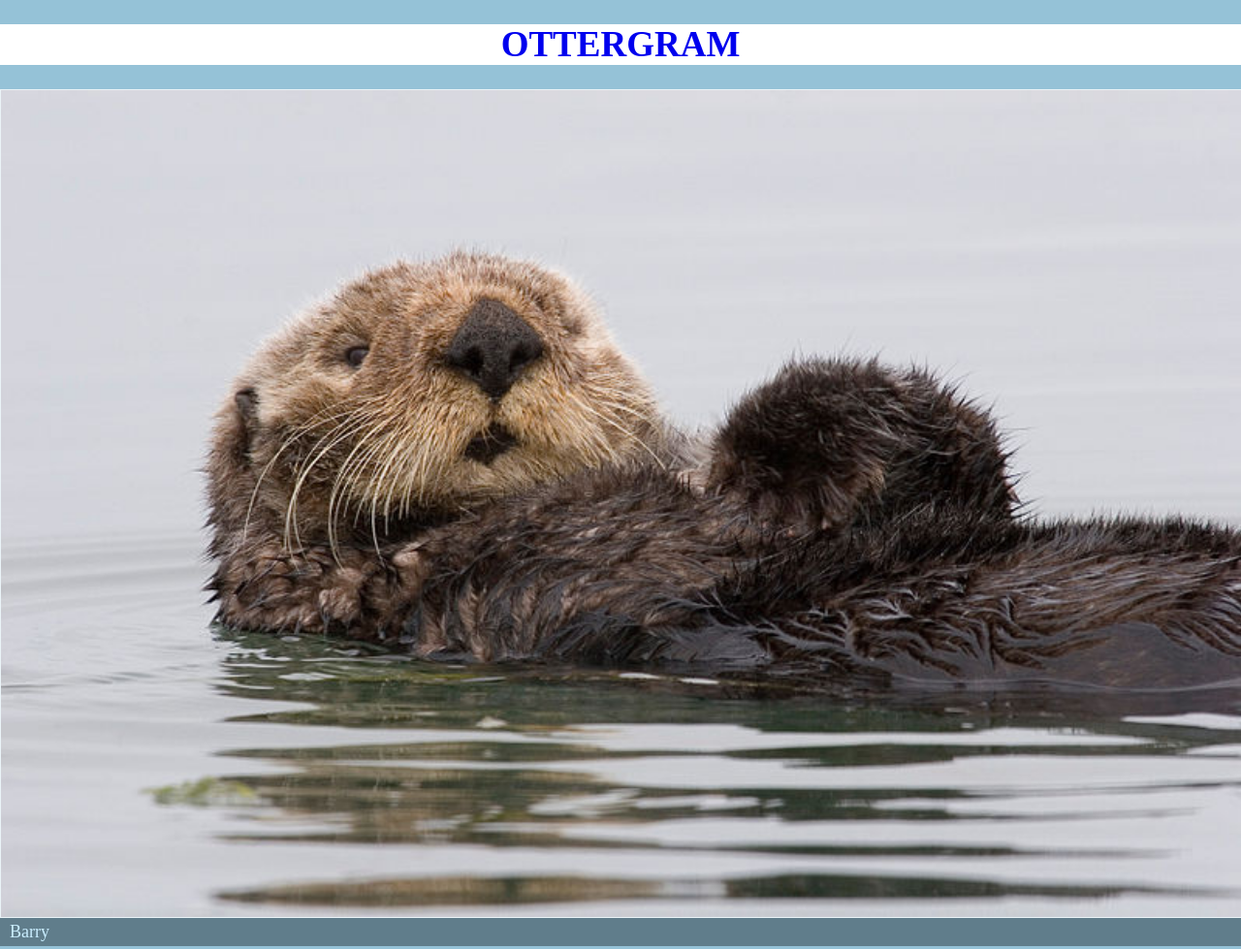
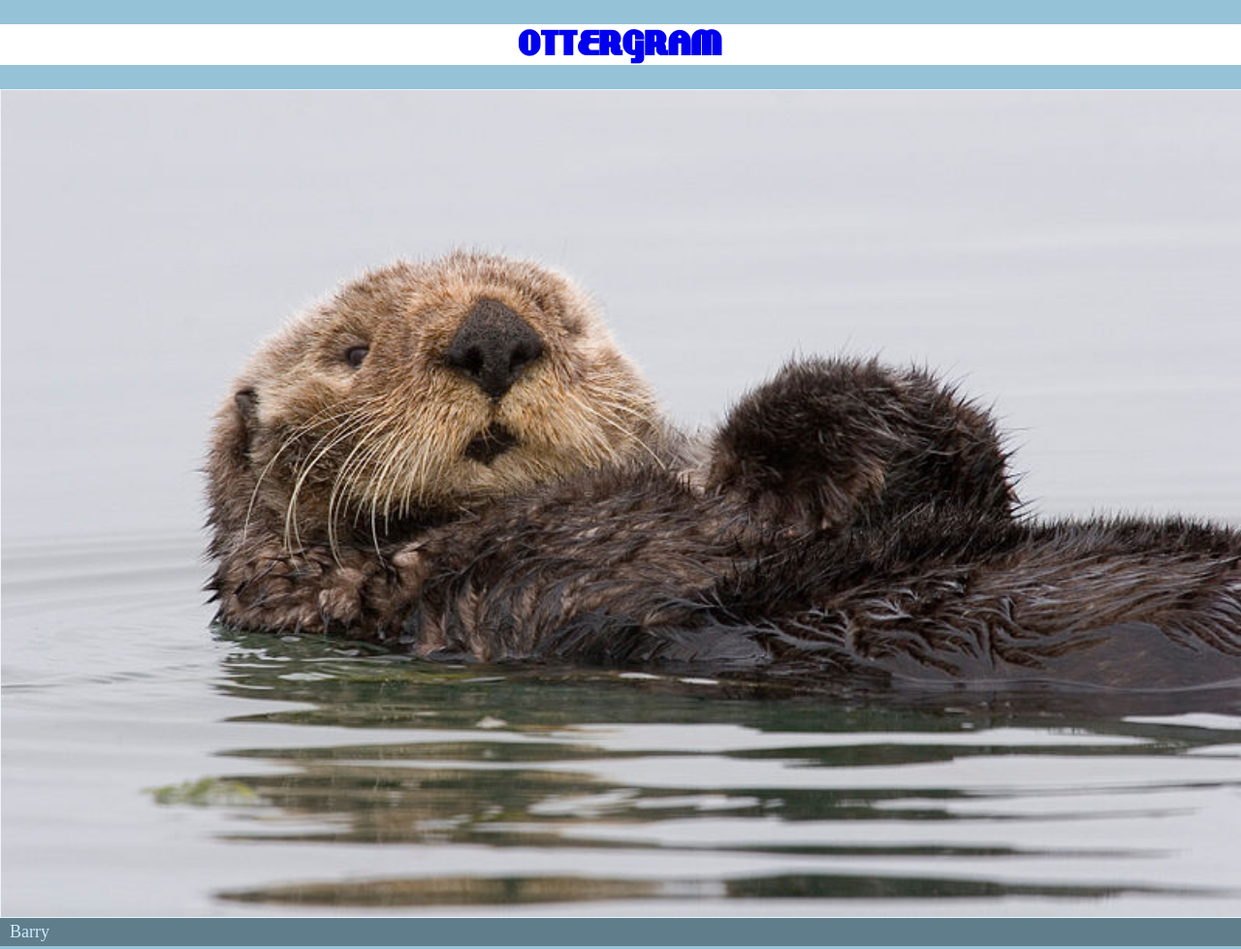
Before and after one commit to Shimazaky80/ottergram, a plain HTML site: page index.html in a window 1280 px wide. Shown: the top 979 px of the page at 97% size. Drawn offline with nearby package versions, Linux system fonts and the light colour scheme.

Commit message:
Added font styles

```diff
--- a/stylesheets/styles.css
+++ b/stylesheets/styles.css
@@ -1,3 +1,14 @@
+@font-face {
+	font-family: 'lakeshore';
+	src: url('fonts/LAKESHOR-webfont.eot');
+	src: url('fonts/LAKESHOR-webfont.eot?#iefix') format('embedded-opentype'),
+		 url('fonts/LAKESHOR-webfont.woff') format('woff'),
+		 url('fonts/LAKESHOR-webfont.ttf') format('truetype'),
+		 url('fonts/LAKESHOR-webfont.svg#lakeshore') format('svg');
+	font-weight: normal;
+	font-style: normal;
+}
+
 .thumbnail-title {
 	display: block;
 	margin: 0;
@@ -13,7 +24,7 @@ body {
 }
 
 a {
-text-decoration: none;
+	text-decoration: none;
 }
 
 .logo-text {
@@ -21,10 +32,11 @@ text-decoration: none;
 
 	text-align: center;
 	text-transform: uppercase;
+	font-family: lakeshore;
 	font-size: 37px;
 }
 
-.thumbnail-item + .thumbnail-item {
+.thumbnail-item+.thumbnail-item {
 	margin-top: 10px;
 }
 
```
